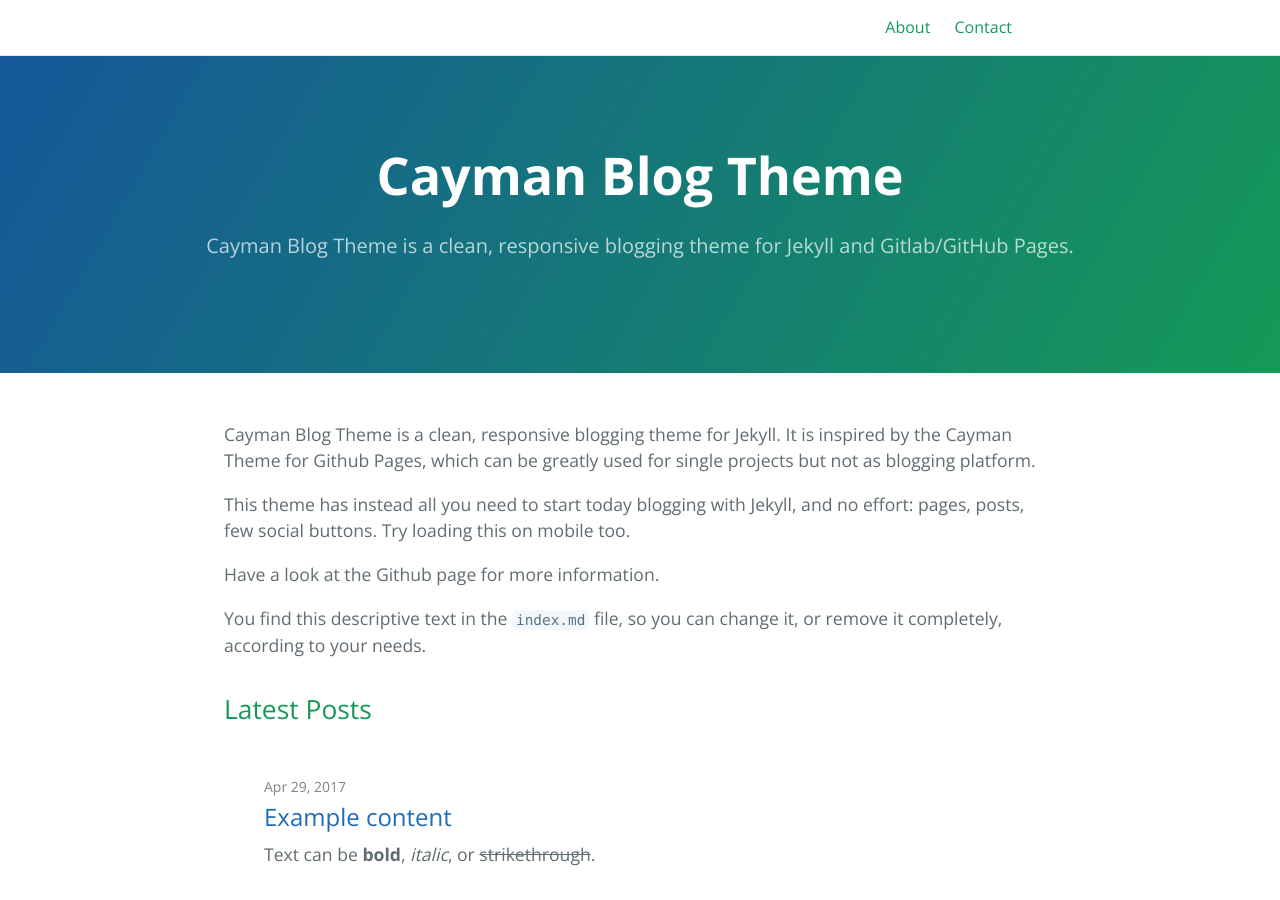
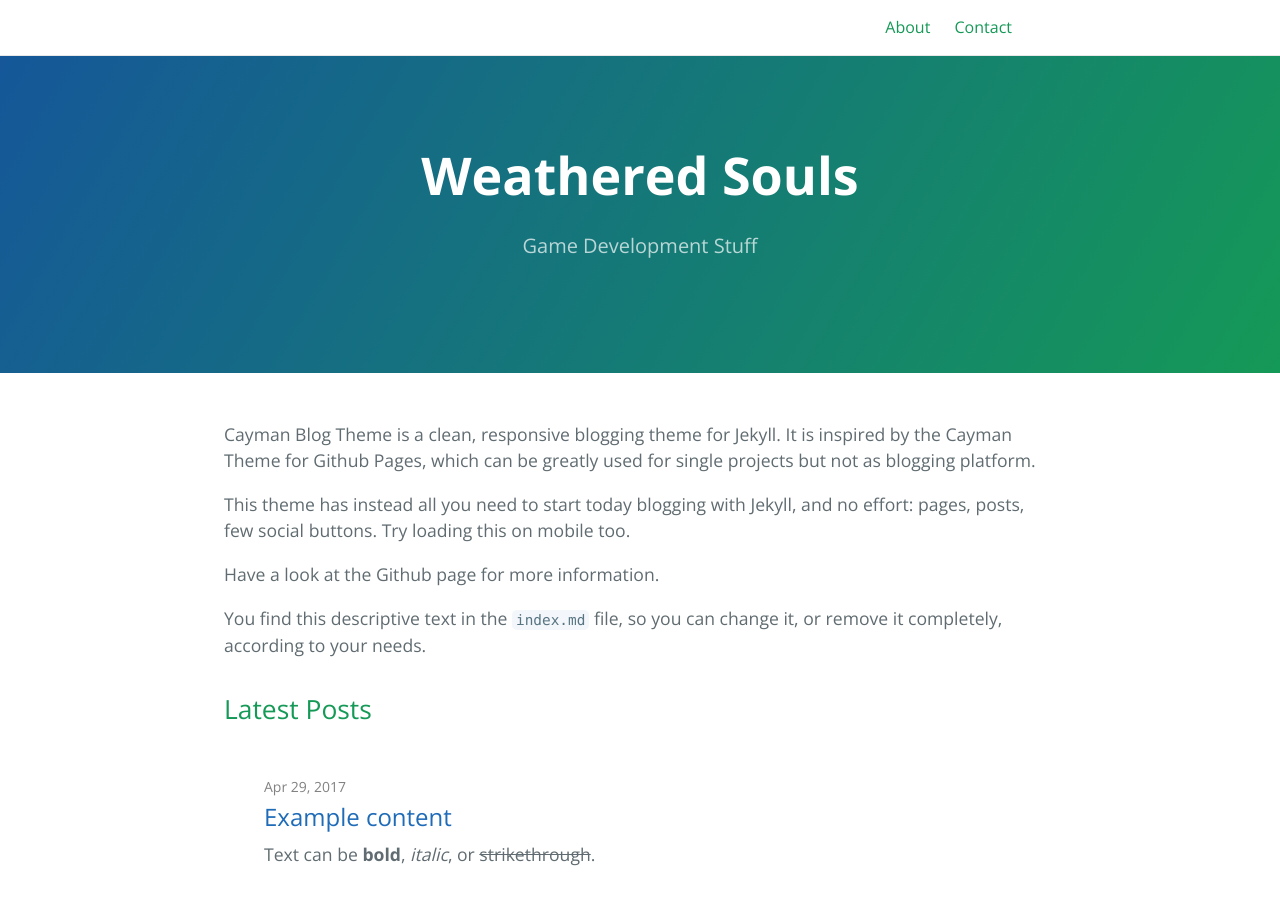
Before and after one commit to WeatheredSouls/weatheredsouls.github.io, a Jekyll site: the page built from index.md, in a window 1280 px wide and 900 px high. Built offline with Jekyll 4.4.1, drawn with Linux system fonts in a browser that asks for light colours.

Commit message:
Update _config.yml

```diff
--- a/_config.yml
+++ b/_config.yml
@@ -1,5 +1,5 @@
-title: Cayman Blog Theme
-description: Cayman Blog Theme is a clean, responsive blogging theme for Jekyll and Gitlab/GitHub Pages.
+title: Weathered Souls
+description: Game Development Stuff
 show_downloads: true
 
 baseurl: "blog" # change this to the subpath of your site, e.g. /blog. Leave it empty if you don't need it.
```
